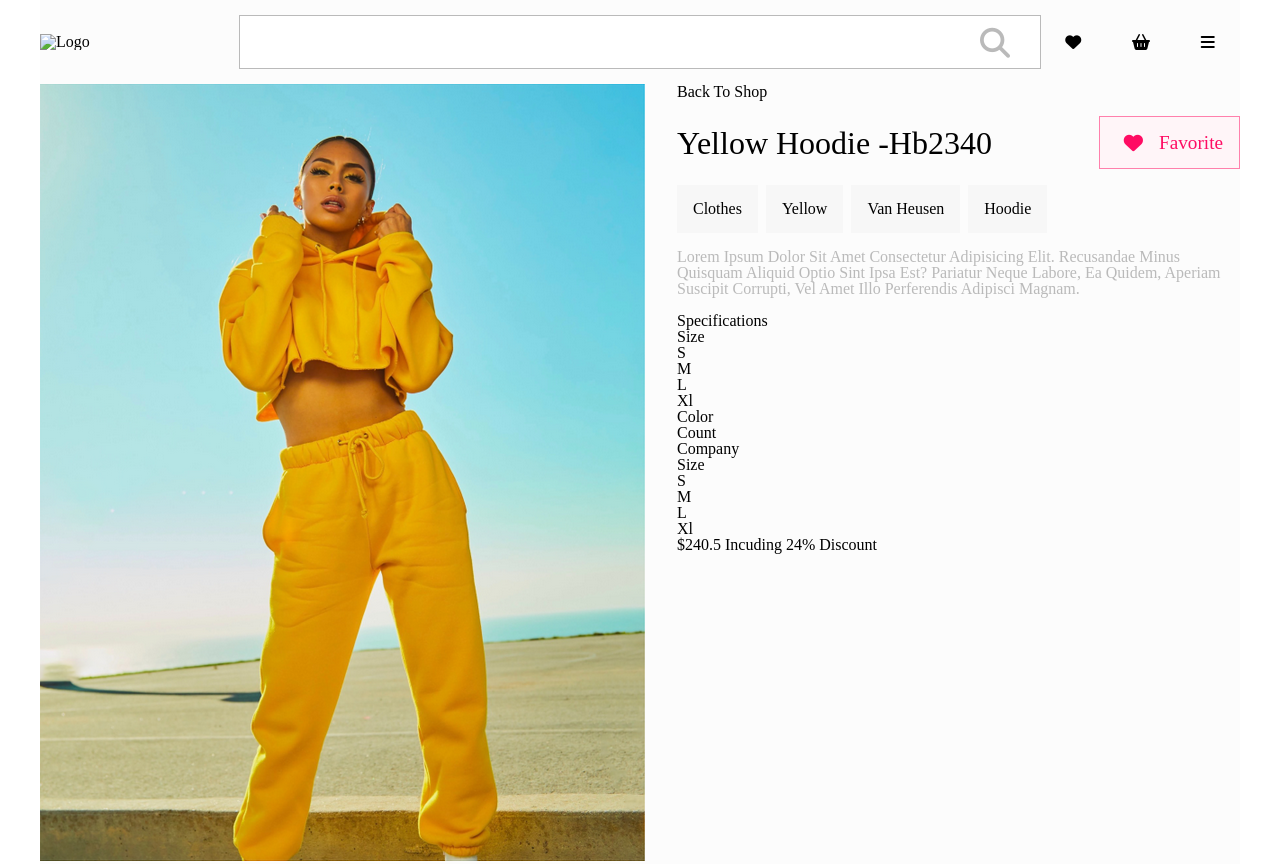
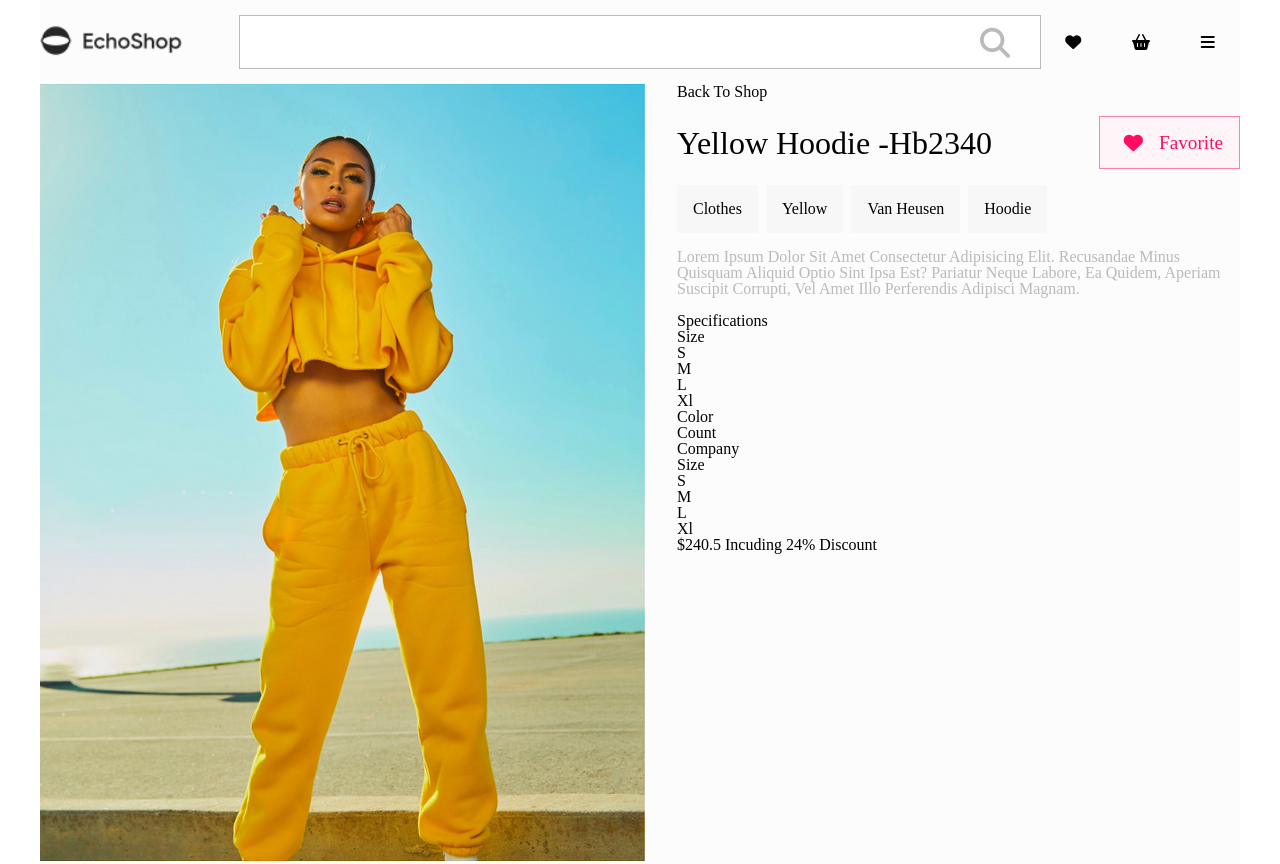
Before and after one commit to modastmalchi/de, a plain HTML site: page index.html in a window 1280 px wide. Drawn offline with nearby package versions, Linux system fonts and the light colour scheme; files that its build step writes are made by us from their sources; the site is published under a folder, as on GitHub Pages, so addresses that start at the root find nothing.

Commit message:
Update index.html

```diff
--- a/index.html
+++ b/index.html
@@ -11,7 +11,7 @@
 <body class="lightmode">
     <main>
         <header>
-            <div class="logo"><img src="/images/logo.png" alt="logo"></div>
+            <div class="logo"><img src="images/logo.png" alt="logo"></div>
             <div class="search">
                 <div class="box-search">
                     <input class="box-search_input" type="search" >
```
